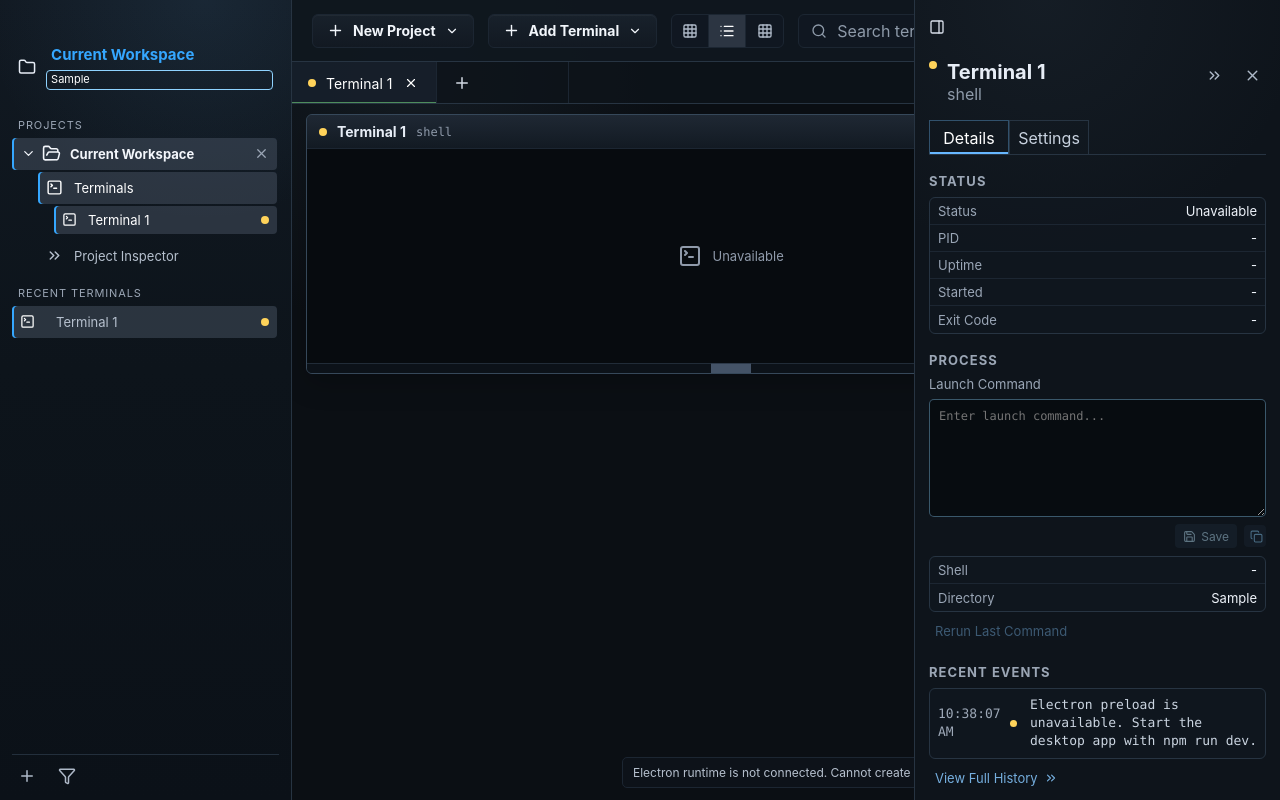
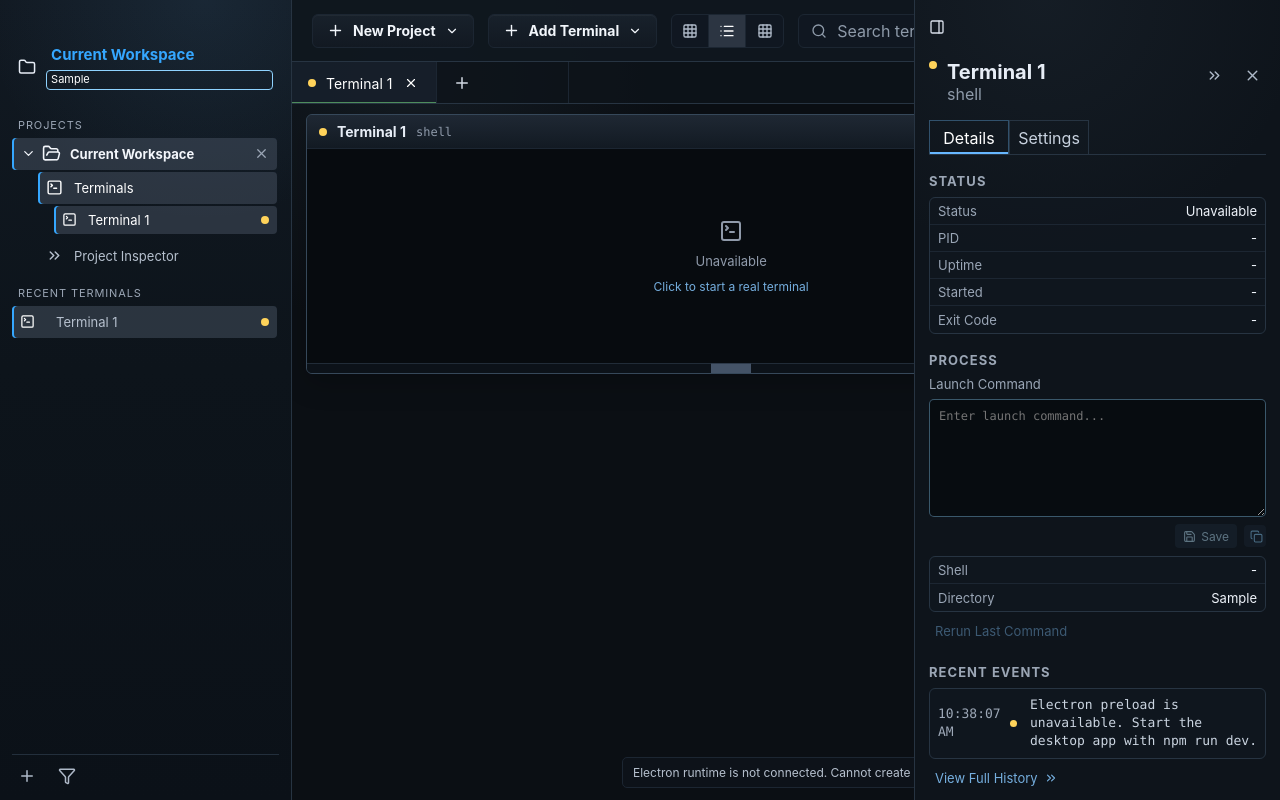
Before and after one commit to EvanAI0331/terminal-workspace, a React (Vite) app: page / in a window 1280 px wide. Both pictures are taken after typing "Sample" into the empty fields and a click on the button "Add Terminal". Built offline with nearby package versions, Linux system fonts and the light colour scheme.

Commit message:
Make restored terminals startable from pane

```diff
--- a/src/App.css
+++ b/src/App.css
@@ -653,6 +653,12 @@ input {
   min-height: 0;
   position: relative;
   background: #070b0f;
+  cursor: pointer;
+  outline: none;
+}
+
+.terminalRestorePane:focus-visible {
+  box-shadow: inset 0 0 0 1px rgba(0, 229, 255, 0.55);
 }
 
 .terminalRestoreHistory {
@@ -666,15 +672,21 @@ input {
   align-items: center;
   justify-content: center;
   gap: 10px;
+  flex-direction: column;
   color: #8f9aaa;
   font-size: 13px;
+}
+
+.terminalRestoreEmpty small {
+  color: #75aede;
+  font-size: 12px;
 }
 
 .terminalRestoreStart {
   position: absolute;
   right: 12px;
   bottom: 12px;
-  height: 28px;
+  height: 30px;
   display: inline-flex;
   align-items: center;
   gap: 6px;
@@ -682,7 +694,7 @@ input {
   border-radius: 5px;
   background: rgba(14, 23, 32, 0.92);
   color: #bfe8ff;
-  padding: 0 10px;
+  padding: 0 12px;
   font-size: 12px;
 }
 
--- a/src/App.tsx
+++ b/src/App.tsx
@@ -1717,18 +1717,30 @@ function TerminalPane({
 
   if (terminal.status !== 'running') {
     return (
-      <div className="terminalRestorePane">
+      <div
+        className="terminalRestorePane"
+        role="button"
+        tabIndex={0}
+        onClick={onStart}
+        onKeyDown={(event) => {
+          if (event.key === 'Enter' || event.key === ' ') {
+            event.preventDefault()
+            onStart()
+          }
+        }}
+      >
         {transcript ? (
           <pre className="terminalTranscript terminalRestoreHistory">{transcript}</pre>
         ) : (
           <div className="terminalRestoreEmpty">
             <TerminalSquare size={24} />
             <span>{statusText[terminal.status]}</span>
+            <small>Click to start a real terminal</small>
           </div>
         )}
-        <button type="button" className="terminalRestoreStart" onClick={onStart}>
+        <button type="button" className="terminalRestoreStart" onClick={(event) => { event.stopPropagation(); onStart() }}>
           <Play size={14} />
-          Start
+          Start Terminal
         </button>
       </div>
     )
```
